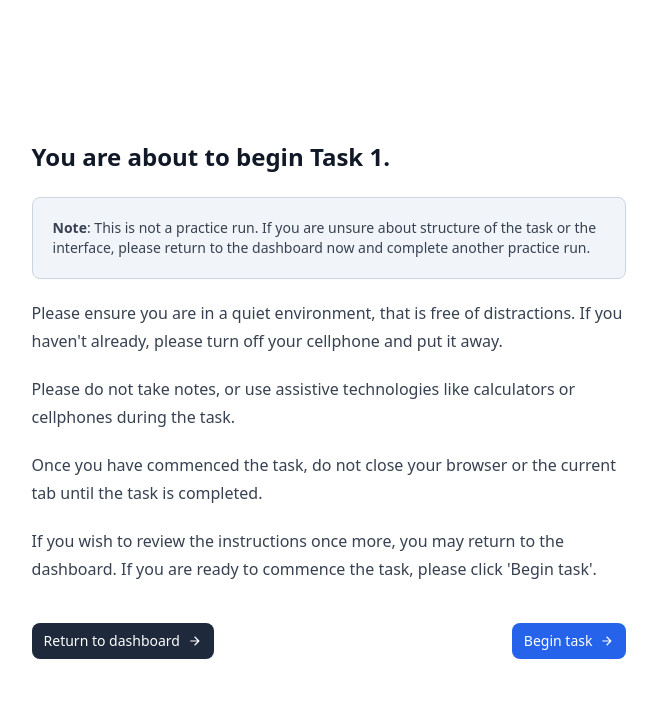
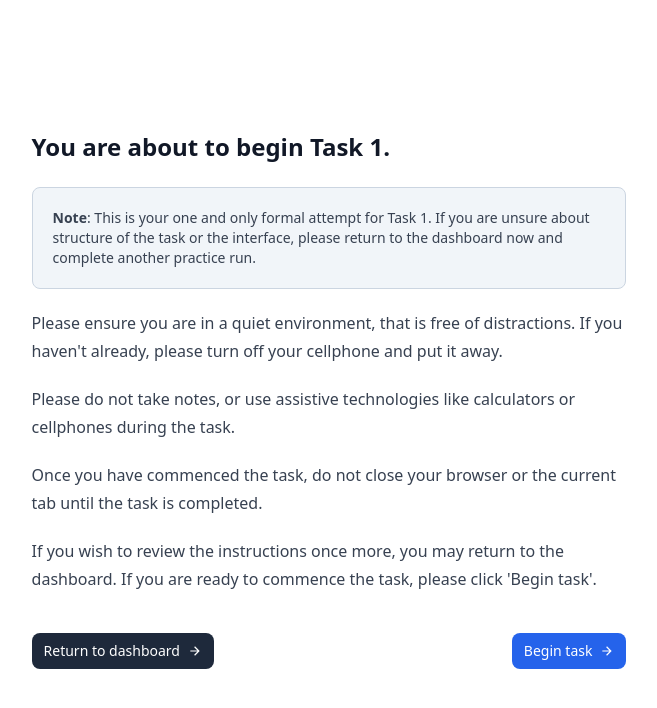
Before and after one commit to HRSAndrabi/wmc-valuation-experiment, a Next.js app: page /task-1 in a window 1280 px wide. Shown: the top 708 px of the page, without its empty margins (311-968 px from the left). Built offline with nearby package versions, Linux system fonts and the light colour scheme; no server answers; sample sign-in values are in the browser's storage.

Commit message:
Fix bugs with initialising trials in formal task. Update instructions for formal task.

```diff
--- a/components/experiment/Instructions.js
+++ b/components/experiment/Instructions.js
@@ -14,9 +14,10 @@ export default function Instructions({ session, task, handleBeginTask }) {
                 </div>
             ) : (
                 <div className="rounded-lg bg-slate-100 p-5 border border-slate-300 text-sm">
-                    <b>Note</b>: This is not a practice run. If you are unsure
-                    about structure of the task or the interface, please return
-                    to the dashboard now and complete another practice run.
+                    <b>Note</b>: This is your one and only formal attempt for{" "}
+                    {task}. If you are unsure about structure of the task or the
+                    interface, please return to the dashboard now and complete
+                    another practice run.
                 </div>
             )}
             <p>
--- a/components/experiment/WmcTask/WmcTask.js
+++ b/components/experiment/WmcTask/WmcTask.js
@@ -17,9 +17,7 @@ export default function WmcTask({ practice, onTaskComplete }) {
             shuffledLoadings = shuffle(loadings).slice(0, 2);
         } else {
             const loadings = require("./loadings.json");
-            shuffledLoadings = shuffle(
-                loadings.push([...loadings, ...loadings])
-            );
+            shuffledLoadings = shuffle([...loadings, ...loadings, ...loadings]);
         }
         const instantiateTrials = shuffledLoadings.map((loading) => {
             const colours = shuffle(require("./colours.json"));
```
